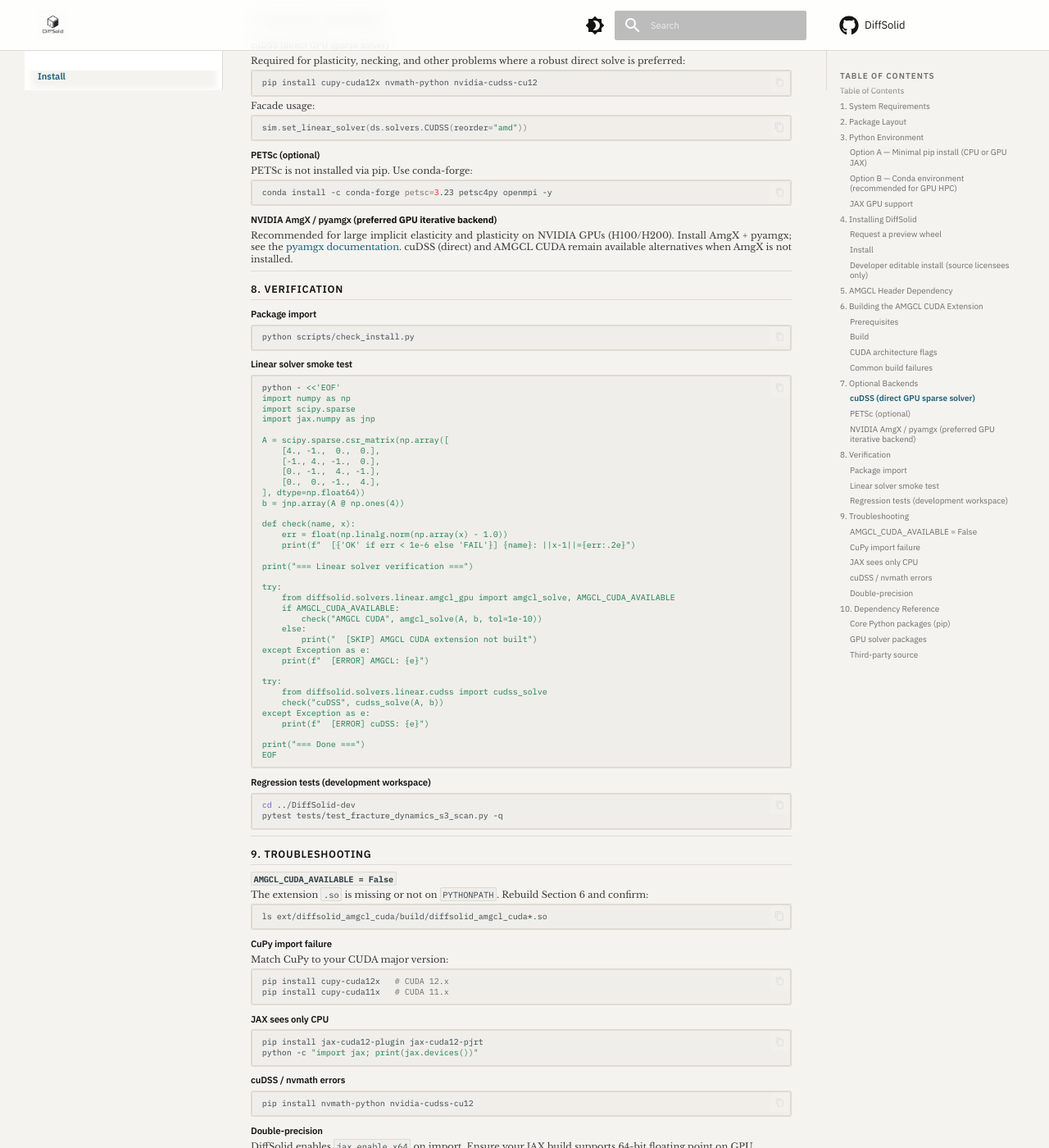
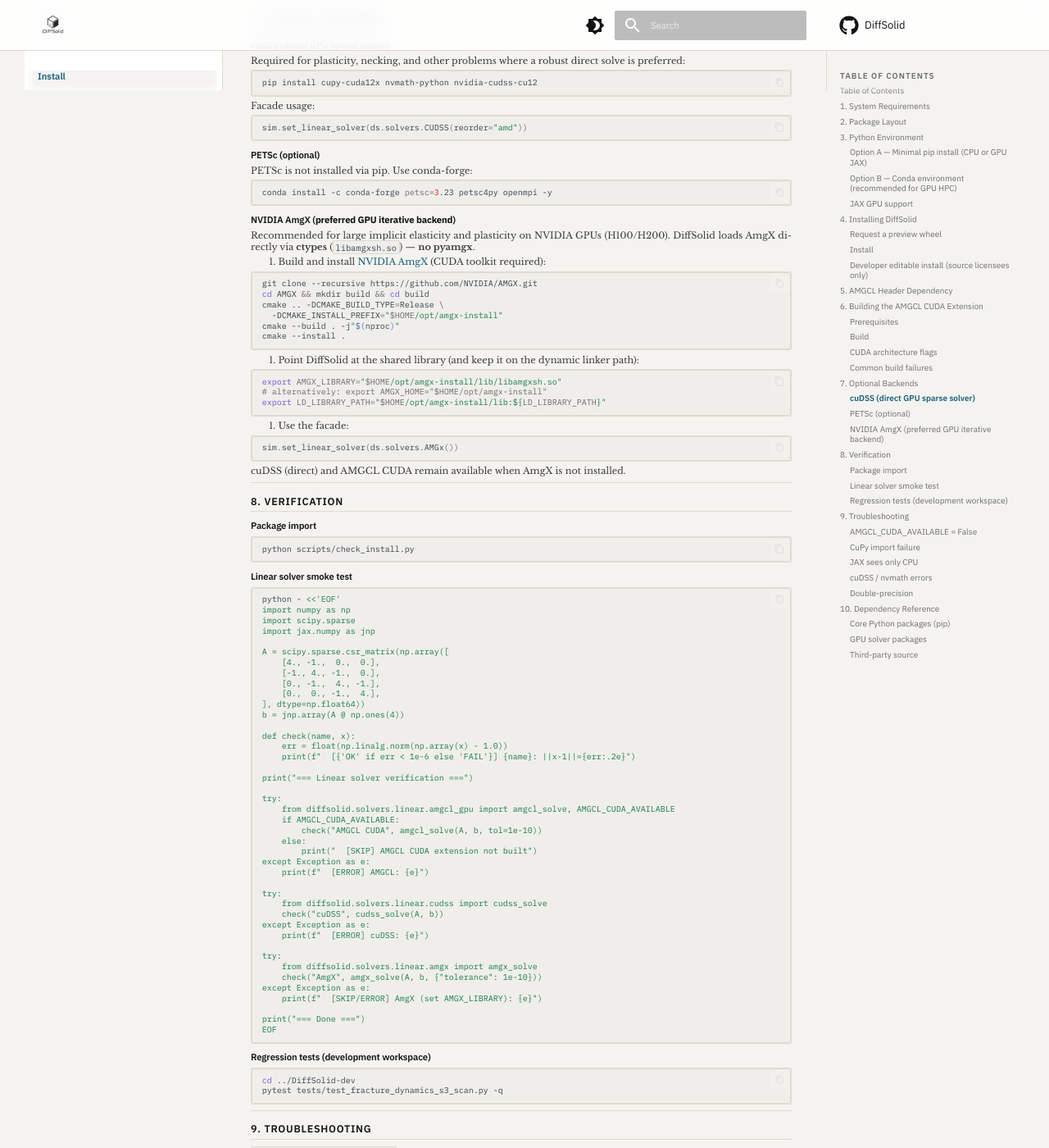
Before and after one commit to zclsjtu/DiffSolid, an MkDocs documentation site: the page built from docs/install.md, in a window 1280 px wide and 1400 px high, scrolled down 3036 px. Shown: the whole window at 82% size. Built offline with MkDocs 1.6.1 and Material for MkDocs 9.7.7, drawn with Linux system fonts in a browser that asks for light colours; comment, search, counter and statistics services are not loaded.

Commit message:
Document native AmgX install via libamgxsh.so (no pyamgx).

````diff
--- a/docs/install.md
+++ b/docs/install.md
@@ -274,11 +274,37 @@ PETSc is not installed via pip. Use conda-forge:
 conda install -c conda-forge petsc=3.23 petsc4py openmpi -y
 ```
 
-### NVIDIA AmgX / pyamgx (**preferred GPU iterative backend**)
+### NVIDIA AmgX (**preferred GPU iterative backend**)
 
 Recommended for large implicit elasticity and plasticity on NVIDIA GPUs (H100/H200).
-Install AmgX + pyamgx; see the [pyamgx documentation](https://pyamgx.readthedocs.io/).
-cuDSS (direct) and AMGCL CUDA remain available alternatives when AmgX is not installed.
+DiffSolid loads AmgX directly via **ctypes** (`libamgxsh.so`) — **no pyamgx**.
+
+1. Build and install [NVIDIA AmgX](https://github.com/NVIDIA/AMGX) (CUDA toolkit required):
+
+```bash
+git clone --recursive https://github.com/NVIDIA/AMGX.git
+cd AMGX && mkdir build && cd build
+cmake .. -DCMAKE_BUILD_TYPE=Release \
+  -DCMAKE_INSTALL_PREFIX="$HOME/opt/amgx-install"
+cmake --build . -j"$(nproc)"
+cmake --install .
+```
+
+2. Point DiffSolid at the shared library (and keep it on the dynamic linker path):
+
+```bash
+export AMGX_LIBRARY="$HOME/opt/amgx-install/lib/libamgxsh.so"
+# alternatively: export AMGX_HOME="$HOME/opt/amgx-install"
+export LD_LIBRARY_PATH="$HOME/opt/amgx-install/lib:${LD_LIBRARY_PATH}"
+```
+
+3. Use the facade:
+
+```python
+sim.set_linear_solver(ds.solvers.AMGx())
+```
+
+cuDSS (direct) and AMGCL CUDA remain available when AmgX is not installed.
 
 ---
 
@@ -326,6 +352,12 @@ try:
     check("cuDSS", cudss_solve(A, b))
 except Exception as e:
     print(f"  [ERROR] cuDSS: {e}")
+
+try:
+    from diffsolid.solvers.linear.amgx import amgx_solve
+    check("AmgX", amgx_solve(A, b, {"tolerance": 1e-10}))
+except Exception as e:
+    print(f"  [SKIP/ERROR] AmgX (set AMGX_LIBRARY): {e}")
 
 print("=== Done ===")
 EOF
````
Also changed, not shown: docs/api/index.md (+1 -1 lines), docs/legal/third-party.md (+1 -1 lines), docs/theory/formulations.md (+9 -8 lines).
